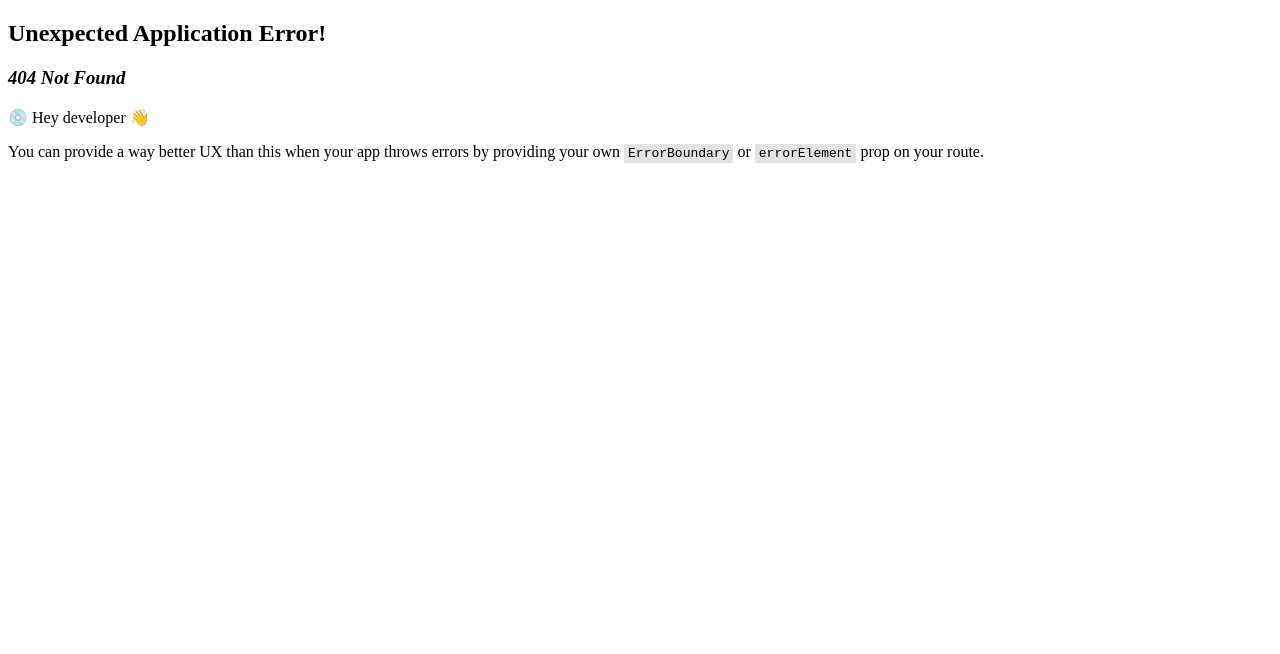
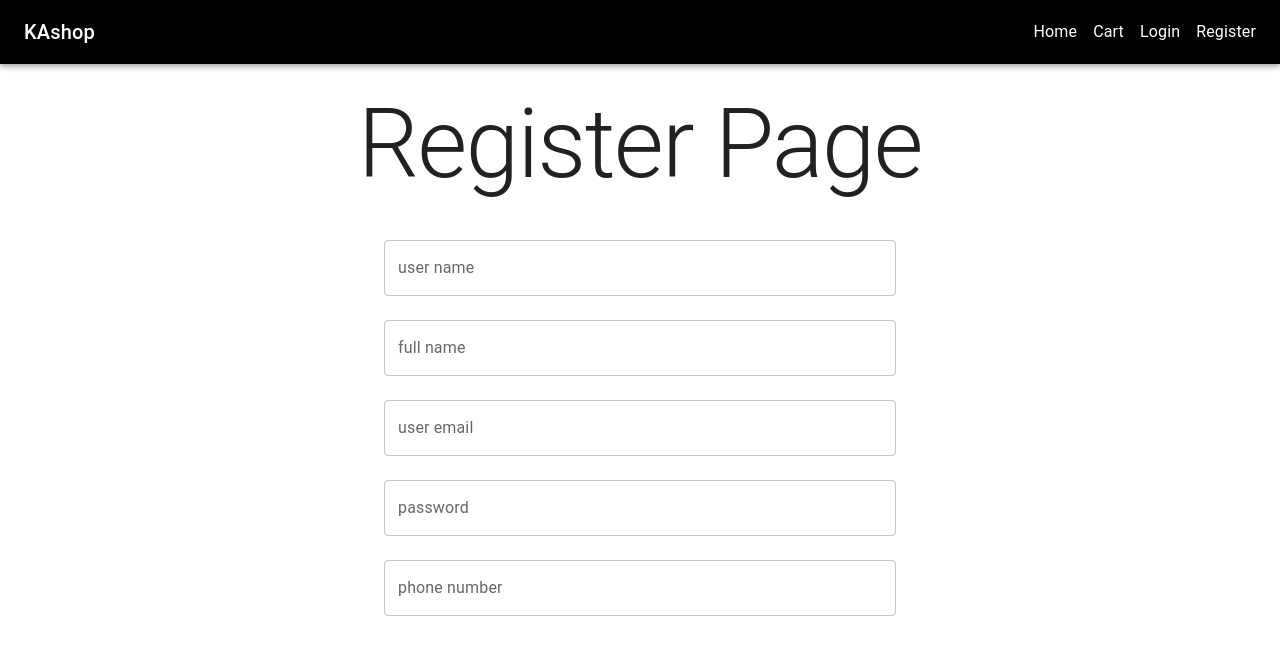
Before and after one commit to Baylsan-Ml/kashop-project, a React (Vite) app: page /register in a window 1280 px wide. Before the commit this address had no page. Shown: the top 654 px of the page. Built offline with nearby package versions, Linux system fonts and the light colour scheme.

Commit message:
create register form

```diff
--- a/package.json
+++ b/package.json
@@ -10,6 +10,11 @@
     "preview": "vite preview"
   },
   "dependencies": {
+    "@emotion/react": "^11.14.0",
+    "@emotion/styled": "^11.14.1",
+    "@fontsource/roboto": "^5.2.9",
+    "@mui/icons-material": "^7.3.6",
+    "@mui/material": "^7.3.6",
     "react": "^19.1.1",
     "react-dom": "^19.1.1",
     "react-router-dom": "^7.10.0"
--- a/src/components/navbar/Navbar.jsx
+++ b/src/components/navbar/Navbar.jsx
@@ -1,9 +1,40 @@
-import React from 'react'
+import AppBar from '@mui/material/AppBar';
+import Box from '@mui/material/Box';
+import Toolbar from '@mui/material/Toolbar';
+import Typography from '@mui/material/Typography';
+import Button from '@mui/material/Button';
+import IconButton from '@mui/material/IconButton';
+import MenuIcon from '@mui/icons-material/Menu';
+import { Link } from '@mui/material';
+import {Link as RouterLink} from 'react-router-dom';
 
 export default function Navbar() {
   return (
-    <div>
-      Navbar
-    </div>
-  )
+    <Box color='info' sx={{ flexGrow: 1}}>
+      <AppBar position="static" sx={{ bgcolor: 'black' }}>
+        <Toolbar>
+          {/* <IconButton
+            size="large"
+            edge="start"
+            color="inherit"
+            aria-label="menu"
+            sx={{ mr: 2 }}
+          >
+            <MenuIcon />
+          </IconButton> */}
+          <Typography variant="h6" component="div" sx={{ flexGrow: 1}}>
+             KAshop
+          </Typography>
+
+          <Box sx={{display:'flex', gap:2}}>
+            <Link component={RouterLink} to='/home' color='inherit' underline='none'>Home</Link>
+            <Link component={RouterLink} to='/cart' color='inherit' underline='none'>Cart</Link>
+            <Link component={RouterLink} to='/login' color='inherit' underline='none'>Login</Link>
+            <Link component={RouterLink} to='/register' color='inherit' underline='none'>Register</Link>
+          </Box>
+
+        </Toolbar>
+      </AppBar>
+    </Box>
+  );
 }
--- a/src/index.css
+++ b/src/index.css
@@ -0,0 +1,3 @@
+a{
+    text-decoration: none;
+}
--- a/src/main.jsx
+++ b/src/main.jsx
@@ -2,9 +2,11 @@ import { StrictMode } from 'react'
 import { createRoot } from 'react-dom/client'
 import './index.css'
 import App from './App.jsx'
+import { CssBaseline } from '@mui/material'
 
 createRoot(document.getElementById('root')).render(
-
-    <App />
-
+  <>
+  <CssBaseline />
+  <App />
+  </>
 )
--- a/src/pages/home/Home.jsx
+++ b/src/pages/home/Home.jsx
@@ -1,9 +1,10 @@
+import { Typography } from '@mui/material'
 import React from 'react'
 
 export default function Home() {
   return (
-    <div>
-      Home
-    </div>
+    <>
+    <Typography sx={{background: 'grey', fontSize: '50px' }} mt={'20px'} component="h1">This is Home</Typography >
+    </>
   )
 }
--- a/src/pages/register/Register.jsx
+++ b/src/pages/register/Register.jsx
@@ -1,9 +1,20 @@
+import { Box , TextField, Typography} from '@mui/material'
+
 import React from 'react'
+
 
 export default function Register() {
   return (
-    <div>
-      Register
-    </div>
+    <Box className='Register-form' sx={{display:'flex',flexDirection:'column', alignItems:'center', justifyContent:'center'}}>
+      <Typography variant='h1' sx={{textAlign: 'center', mt:3 }}>Register Page</Typography>
+
+      <Box component={"form"} mt={5} mb={5} sx={{display:'flex', flexDirection:'column', gap:3, width: '40%'}}>
+        <TextField label='user name' name='userName' variant="outlined"></TextField>
+        <TextField label='full name' name='fullName' variant="outlined"></TextField>
+        <TextField label='user email' name='email' variant="outlined"></TextField>
+        <TextField label='password' name='password' variant="outlined"></TextField>
+        <TextField label='phone number' name='phoneNumber' variant="outlined"></TextField>
+      </Box>
+    </Box>
   )
 }
```
Also changed, not shown: route.jsx (+11 -9 lines), 1 other file (tests, documents, lock files or other folders).
